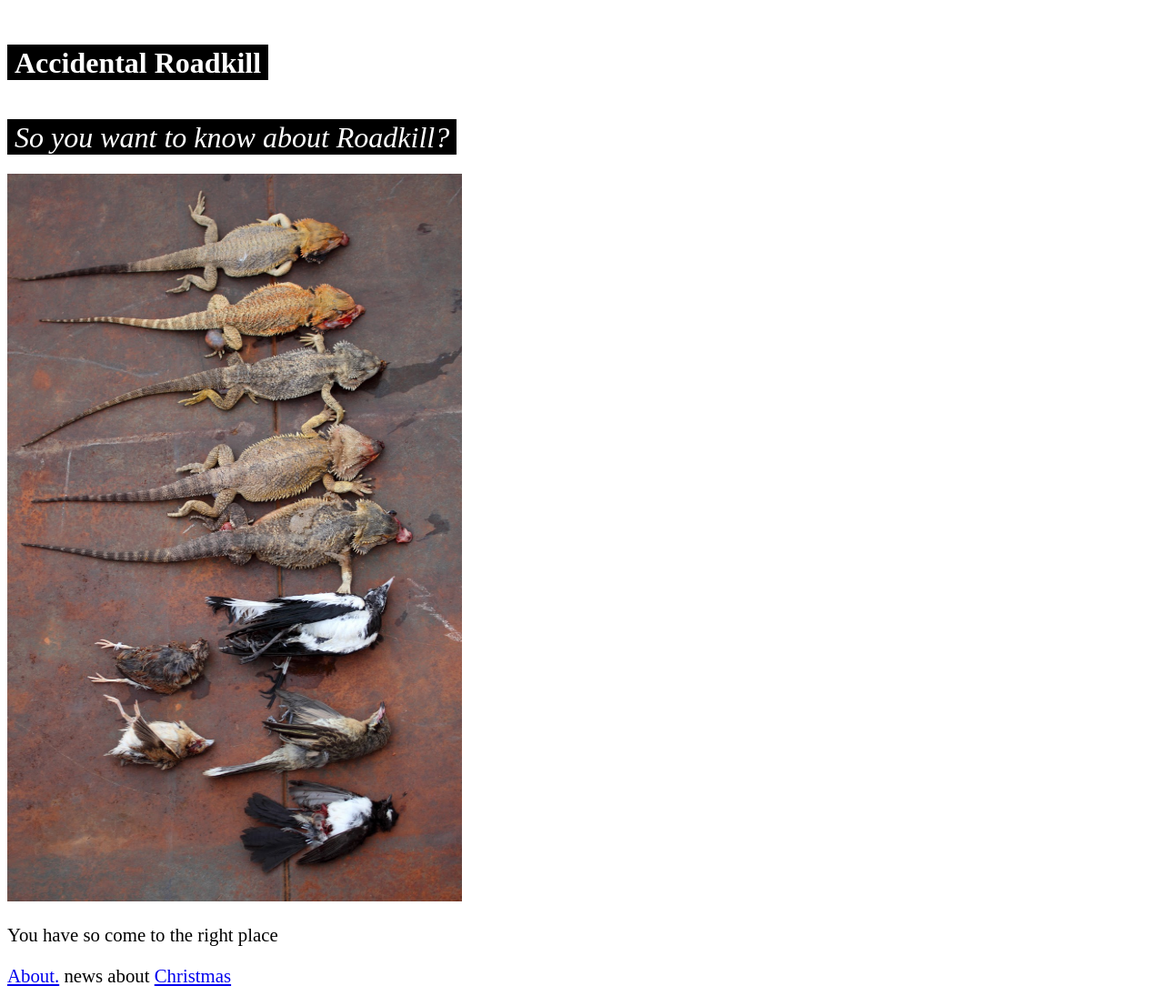
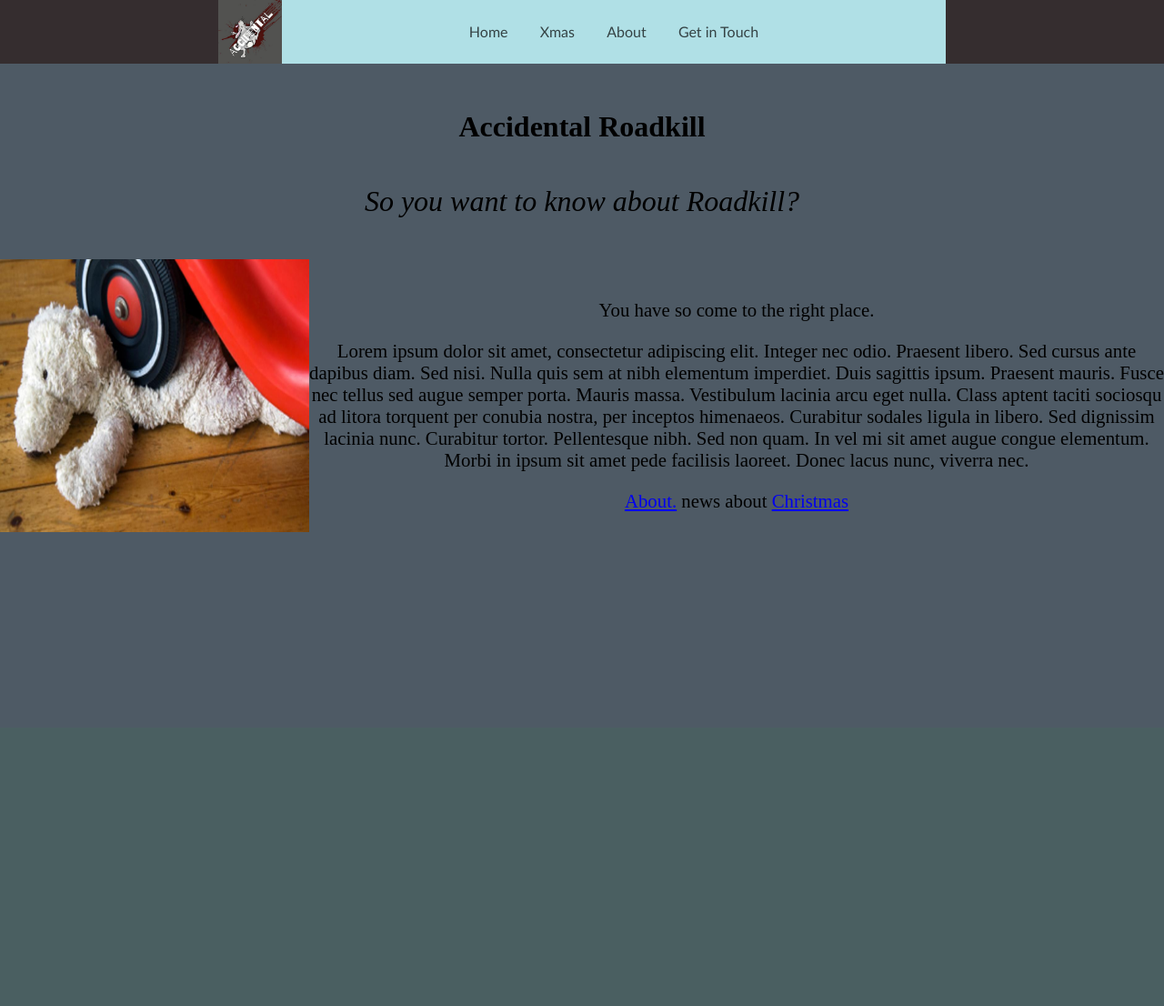
Before and after one commit to alwinruby/accidental_roadkill, a PHP site: page / in a window 1280 px wide. Shown: the whole page at 91% size. After the commit the page ends 585 px from the top, so only its background shows below. Run offline with PHP 8.4, Linux system fonts and the light colour scheme; some web fonts are replaced.

Commit message:
navbar and changes

```diff
--- a/index.html
+++ b/index.html
@@ -6,18 +6,33 @@
     <link rel="stylesheet" type="text/css" href="stylesheet.css" media="screen"/>
 </head>
 <body>
-
   <script type="text/javascript">
       console.log( 'Yay for Roadkill' );
   </script>
+  <div class="navigation-bar">
 
-<h1><p><span class="fvs">Accidental Roadkill</span></p></h1>
 
-<p><span class="fs">So you want to know about Roadkill?</span></p>
+    <div id="navigation-container">
 
-<img src="pics/roadkill-bounty.jpg" alt="Trulli" width="500" height="800">
+      <img src="pics/Roadkill-LOGO.jpg" style="width:70px;height:70px;border:0;">
 
-<p>You have so come to the right place</p>
+      <ul>
+        <li><a href="index.html">Home</a></li>
+        <li><a href="xmas.html">Xmas</a></li>
+        <li><a href="about.html">About</a></li>
+        <li><a href="#">Get in Touch</a></li>
+      </ul>
+    </div>
+  <h1><p><span class="fvs">Accidental Roadkill</span></p></h1>
+
+  <p><span class="fs">So you want to know about Roadkill?</span></p>
+  <br>
+  <div><img src="pics/HeroImage.jpg" class="center" alt="Trulli" width="500" height="300"></div>
+  <br>
+
+
+<p>You have so come to the right place.</p>
+<p>Lorem ipsum dolor sit amet, consectetur adipiscing elit. Integer nec odio. Praesent libero. Sed cursus ante dapibus diam. Sed nisi. Nulla quis sem at nibh elementum imperdiet. Duis sagittis ipsum. Praesent mauris. Fusce nec tellus sed augue semper porta. Mauris massa. Vestibulum lacinia arcu eget nulla. Class aptent taciti sociosqu ad litora torquent per conubia nostra, per inceptos himenaeos. Curabitur sodales ligula in libero. Sed dignissim lacinia nunc. Curabitur tortor. Pellentesque nibh. Sed non quam. In vel mi sit amet augue congue elementum. Morbi in ipsum sit amet pede facilisis laoreet. Donec lacus nunc, viverra nec.</p>
 <p><a href="about.html">About.</a> news about <a href="xmas.html"> Christmas</a></p>
 </body>
 </html>
--- a/stylesheet.css
+++ b/stylesheet.css
@@ -14,16 +14,84 @@
   font-style: oblique;
 }
 
+body {
+  margin: 0;
+  padding: 0;
+}
+
+.logo {
+  float: left;
+}
+/* ~~ Top Navigation Bar ~~ */
+
+#navigation-container {
+  width: 800px;
+  margin: 0 auto;
+  height: 70px;
+}
+
+.navigation-bar {
+  background-color: #352d2f;
+  height: 70px;
+  width: 100%;
+  text-align:center;
+}
+.navigation-bar img{
+float:left;
+}
+.navigation-bar ul {
+  padding: 0px;
+  margin: 0px;
+  text-align: center;
+  display:inline-block;
+  vertical-align:top;
+}
+
+.navigation-bar li {
+  list-style-type: none;
+  padding: 0px;
+  height: 24px;
+  margin-top: 4px;
+  margin-bottom: 4px;
+  display: inline;
+}
+
+.navigation-bar li a {
+  color: black;
+  font-size: 16px;
+  font-family: "Trebuchet MS", Arial, Helvetica, sans-serif;
+  text-decoration: none;
+  line-height: 70px;
+  padding: 5px 15px;
+  opacity: 0.7;
+}
+
+#menu {
+  float: right;
+}
+
 /* Other styles */
+.center {
+  display: block;
+  margin-left: auto;
+  margin-right: auto;
+  width: 100%;
+}
 
 body {
   font-family: Vinila;
   font-size: 1.3rem;
+  background-color:#4e5a65;
+}
+
+div {
+  width: 340px;
+  background-color: powderblue;
 }
 
 span {
-  color: white;
-  background: black;
+  color: black;
+  /* background: black; */
   display: inline-block;
   padding: .05em .25em 0;
   font-size: 2rem;
```
Also changed, not shown: about.html (+14 -0 lines), xmas.html (+19 -5 lines), pics/HeroImage.jpg (added), pics/Roadkill-LOGO.jpg (added).
